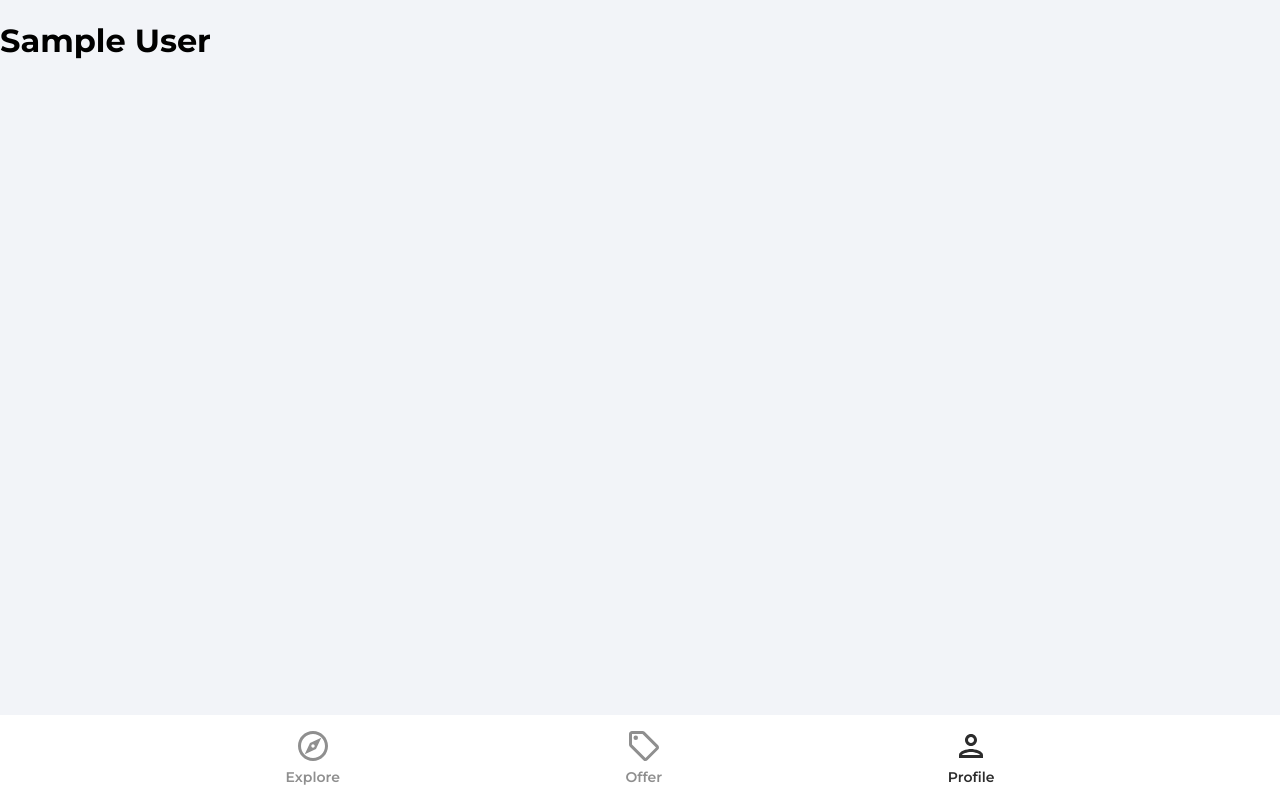
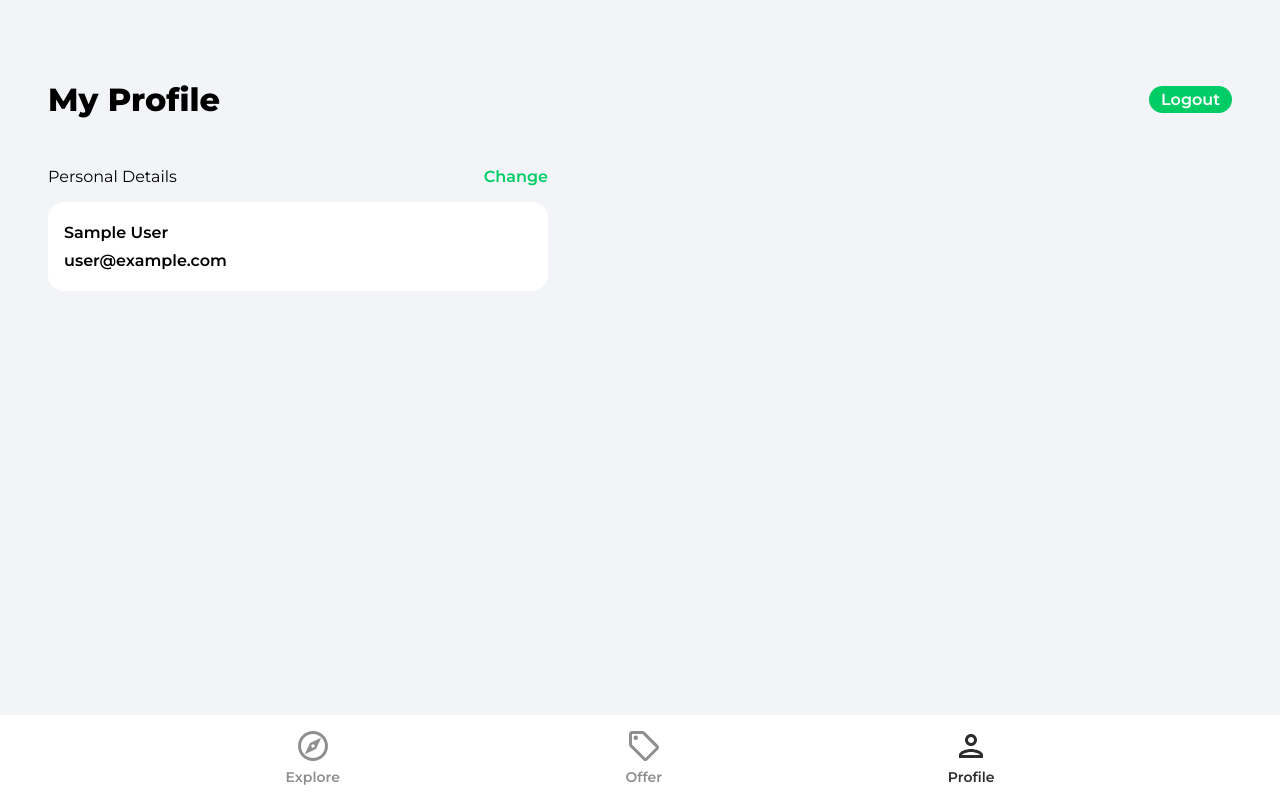
Before and after one commit to PAS240886/real-estate-app, a React (Create React App) app: page /profile in a window 1280 px wide. Built offline with nearby package versions, Linux system fonts and the light colour scheme; no server answers; sample sign-in values are in the browser's storage.

Commit message:
Forgot password and 1st part of Google Auth

```diff
--- a/src/App.js
+++ b/src/App.js
@@ -8,6 +8,7 @@
 import SignIn from "./pages/SignIn";
 import SignUp from "./pages/SignUp";
 import Navbar from './components/Navbar'
+import PrivateRoute from "./components/PrivateRoute";
 
 
 function App() {
@@ -18,7 +19,9 @@
         <Routes>
           <Route path='/' element={<Explore />} />
           <Route path='/forgotpassword' element={<ForgotPassword />} />
-          <Route path='/profile' element={<Profile />} />
+          <Route path='/profile' element={<PrivateRoute />}>
+            <Route path='/profile' element={<Profile />} />
+          </Route>
           <Route path='/offers' element={<Offers />} />
           <Route path='/sign-in' element={<SignIn />} />
           <Route path='/sign-up' element={<SignUp />} />
--- /dev/null
+++ b/src/components/OAuth.jsx
@@ -0,0 +1,34 @@
+import { useLocation, useNavigate } from "react-router-dom"
+import { getAuth, signInWithPopup, GoogleAuthProvider } from "firebase/auth"
+import { doc, setDoc, getDoc } from "firebase/firestore"
+import { db } from "../firebase.config"
+import { toast } from "react-toastify"
+import googleIcong from '../assets/svg/googleIcon.svg'
+
+const OAuth = () => {
+    const navigate = useNavigate()
+    const location = useLocation()
+    const onGoogleClick = async () => {
+        const auth = getAuth()
+
+
+        try {
+
+        } catch (error) {
+
+        }
+    }
+
+  return (
+    <div className='socialLogin'>
+        <p>
+            Sign {location.pathname === '/sign-in' ? 'in' : 'up'} with
+        </p>
+        <button className='socialIconDiv' onClick={onGoogleClick}>
+            <img className='socialIconImg' scr={googleIcong} alt="google"/>
+        </button>
+    </div>
+  )
+}
+
+export default OAuth
--- /dev/null
+++ b/src/components/PrivateRoute.jsx
@@ -0,0 +1,15 @@
+import { Navigate, Outlet } from 'react-router-dom'
+import {useAuthStatus} from '../hooks/useAuthStatus'
+import Spinner from './Spinner';
+
+const PrivateRoute = () => {
+	const {loggedIn, checkingStatus} = useAuthStatus();
+
+	if(checkingStatus) {
+		return <Spinner>Loading...</Spinner>
+	}
+
+	return loggedIn ? <Outlet /> : <Navigate to='/sign-in' />
+}
+
+export default PrivateRoute
--- /dev/null
+++ b/src/components/Spinner.jsx
@@ -0,0 +1,13 @@
+
+
+const Spinner = () => {
+  return (
+    <div className='loadingSpinnerContainer'>
+      <div className='loadingSpinner'>
+
+      </div>
+    </div>
+  )
+}
+
+export default Spinner
--- /dev/null
+++ b/src/hooks/useAuthStatus.js
@@ -0,0 +1,26 @@
+import {useEffect, useState, useRef} from 'react'
+import {getAuth, onAuthStateChanged} from 'firebase/auth'
+
+export const useAuthStatus = () => {
+	const [loggedIn, setLoggedIn] = useState(false)
+	const [checkingStatus, setCheckingStatus] = useState(true)
+	const isMounted = useRef(true)
+
+	useEffect(() => {
+		if(isMounted) {
+			const auth = getAuth()
+			onAuthStateChanged(auth, (user) => {
+				if(user) {
+					setLoggedIn(true)
+				}
+				setCheckingStatus(false)
+			})
+		}
+
+		return () => {
+			isMounted.current = false
+		}
+	}, [isMounted])
+
+	return {loggedIn, checkingStatus}
+}
--- a/src/pages/ForgotPassword.jsx
+++ b/src/pages/ForgotPassword.jsx
@@ -1,9 +1,44 @@
-import React from 'react';
+import { useState } from "react";
+import { Link } from "react-router-dom";
+import { getAuth, sendPasswordResetEmail } from "firebase/auth";
+import { toast } from "react-toastify";
+import {ReactComponent as ArrowRightIcon} from '../assets/svg/keyboardArrowRightIcon.svg'
 
 function ForgotPassword() {
+  const [email, setEmail] = useState('')
+  const onChange = (e) => setEmail(e.target.value)
+  const onSubmit = async (e) => {
+    e.preventDefault()
+    try {
+      const auth = getAuth()
+      await sendPasswordResetEmail(auth, email)
+      toast.success('Email was sent')
+    } catch (error) {
+      toast.error('Something went wrong')
+    }
+  }
   return (
-    <div>
-      ForgotPassword
+    <div className='pageContainer'>
+      <header>
+        <p className='pageHeader'>
+          Forgot Password
+        </p>
+      </header>
+      <main>
+        <form onSubmit={onSubmit}>
+          <input type='email' className='emailInput' placeholder='Email' id='email' value={email} onChange={onChange}/>
+          <Link className='forgotPasswordLink' to='/sign-in'>Sign In</Link>
+          <div className="signInBar">
+            <div className='signInText'>
+              Send Reset Link
+            </div>
+            <button className='signInButton'>
+              <ArrowRightIcon fill='#ffffff' width='34px' height='34px' />
+            </button>
+          </div>
+        </form>
+      </main>
+
     </div>
   );
 }
--- a/src/pages/Profile.jsx
+++ b/src/pages/Profile.jsx
@@ -1,14 +1,78 @@
-import { useEffect, useState } from "react";
-import { getAuth } from "firebase/auth";
-import { useSearchParams } from "react-router-dom";
+import { useState } from "react";
+import { getAuth, updateProfile } from "firebase/auth";
+import { useNavigate, Link} from "react-router-dom";
+import { updateDoc, doc } from "firebase/firestore";
+import { db } from "../firebase.config";
+import { toast } from 'react-toastify';
 
 function Profile() {
-    const [user, setUser] = useState(null)
     const auth = getAuth()
-    useEffect(()=>{
-        setUser(auth.currentUser)
-    },[])
-  return user ? <h1>{user.displayName}</h1> : 'Not Logged In '
+    const [changeDetails, setChangeDetails] = useState (false)
+    const [formData, setFormData] = useState({
+        name: auth.currentUser.displayName,
+        email: auth.currentUser.email
+    })
+
+    const {name, email} = formData
+    const navigate = useNavigate()
+    const onlogout = () => {
+        auth.signOut()
+        navigate('/')
+    }
+
+    const onSubmit = async()=>{
+        try {
+            if(auth.currentUser !== name) {
+                //update in firebase
+                await updateProfile(auth.currentUser, {
+                    displayName: name
+                })
+                //update in firestore
+                const userRef = doc(db, 'users', auth.currentUser.uid)
+                await updateDoc(userRef, {
+                    name
+                })
+            }
+        } catch (error) {
+            toast.error('Could not update profile details')
+        }
+    }
+    // curent user name in the form.
+    const onChange = (e) => {
+        setFormData((prevState) => ({
+            ...prevState,
+            [e.target.id] : e.target.value
+        })
+
+        )
+    }
+  return <div className='profile'>
+            <header className='profileHeader'>
+                <p className='pageHeader'>My Profile</p>
+                <button type='buttin' className='logOut' onClick={onlogout}>Logout</button>
+            </header>
+            <main>
+                <div className='profileDetailsHeader'>
+                    <p className='profileDetailsText'>
+                        Personal Details
+                    </p>
+                    <p
+                        className='changePersonalDetails'
+                        onClick={()=>{
+                            changeDetails && onSubmit()
+                            setChangeDetails((prevState)=>!prevState)
+                            }}>
+                        {changeDetails ? 'Done' : 'Change' }
+                    </p>
+                </div>
+                <div className='profileCard'>
+                    <form>
+                        <input type='text' id='name' className={!changeDetails ? 'profileName' : 'profileNameActive'} disabled={!changeDetails} value={name} onChange={onChange}/>
+                        <input type='text' id='email' className={!changeDetails ? 'profileName' : 'profileNameActive'} disabled={!changeDetails} value={email} onChange={onChange}/>
+                    </form>
+                </div>
+            </main>
+        </div>
 }
 
 export default Profile;
--- a/src/pages/SignIn.jsx
+++ b/src/pages/SignIn.jsx
@@ -4,6 +4,7 @@
 import {getAuth, signInWithEmailAndPassword} from 'firebase/auth'
 import {ReactComponent as ArrowRoghtIcon} from '../assets/svg/keyboardArrowRightIcon.svg'
 import visibilityIcon from '../assets/svg/visibilityIcon.svg'
+import OAuth from "../components/OAuth";
 
 function SignIn() {
     const [showPassword, setShowPassword] = useState(false)
@@ -58,6 +59,7 @@
                     </button>
                 </div>
             </form>
+            <OAuth />
         </main>
         <Link to='/sign-up' className='registerLink' >Sign Up</Link>
       </div>
--- a/src/pages/SignUp.jsx
+++ b/src/pages/SignUp.jsx
@@ -1,6 +1,7 @@
 import { useState } from "react";
 import {Link, useNavigate} from 'react-router-dom'
 import { toast } from "react-toastify";
+import OAuth from "../components/OAuth";
 
 
 //importing google firebase configs
@@ -31,13 +32,21 @@
     //Google firebase auth
     const onSubmit = async (e) => {
         e.preventDefault()
+
         try {
-            const auth = getAuth()
-            const userCredential = await createUserWithEmailAndPassword(auth, email, password)
-            const user = userCredential.user
-            updateProfile(auth.currentUser, {
-                displayName: name,
-            })
+          const auth = getAuth()
+
+          const userCredential = await createUserWithEmailAndPassword(
+            auth,
+            email,
+            password
+          )
+
+          const user = userCredential.user
+
+          updateProfile(auth.currentUser, {
+            displayName: name,
+          })
 
             //forming the data for the database
             const formDataCopy = { ...formData }
@@ -49,7 +58,7 @@
 
             navigate('/')
         } catch (error) {
-            toast.error('Something wrong with registration')
+            toast.error('')
         }
     }
 
@@ -76,6 +85,7 @@
                     </button>
                 </div>
             </form>
+            <OAuth />
         </main>
         <Link to='/sign-in' className='registerLink' >Sign In</Link>
       </div>
```
